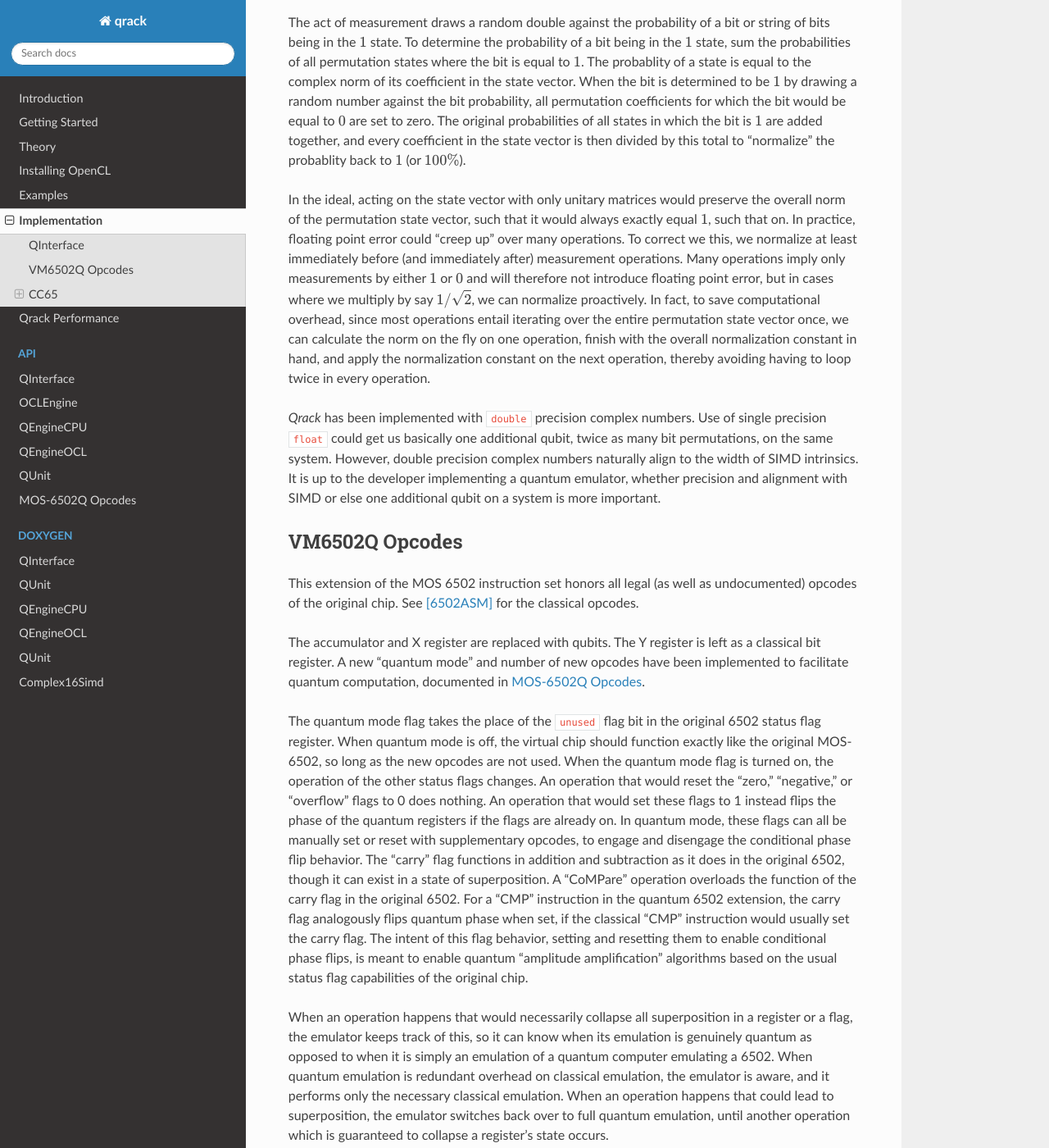
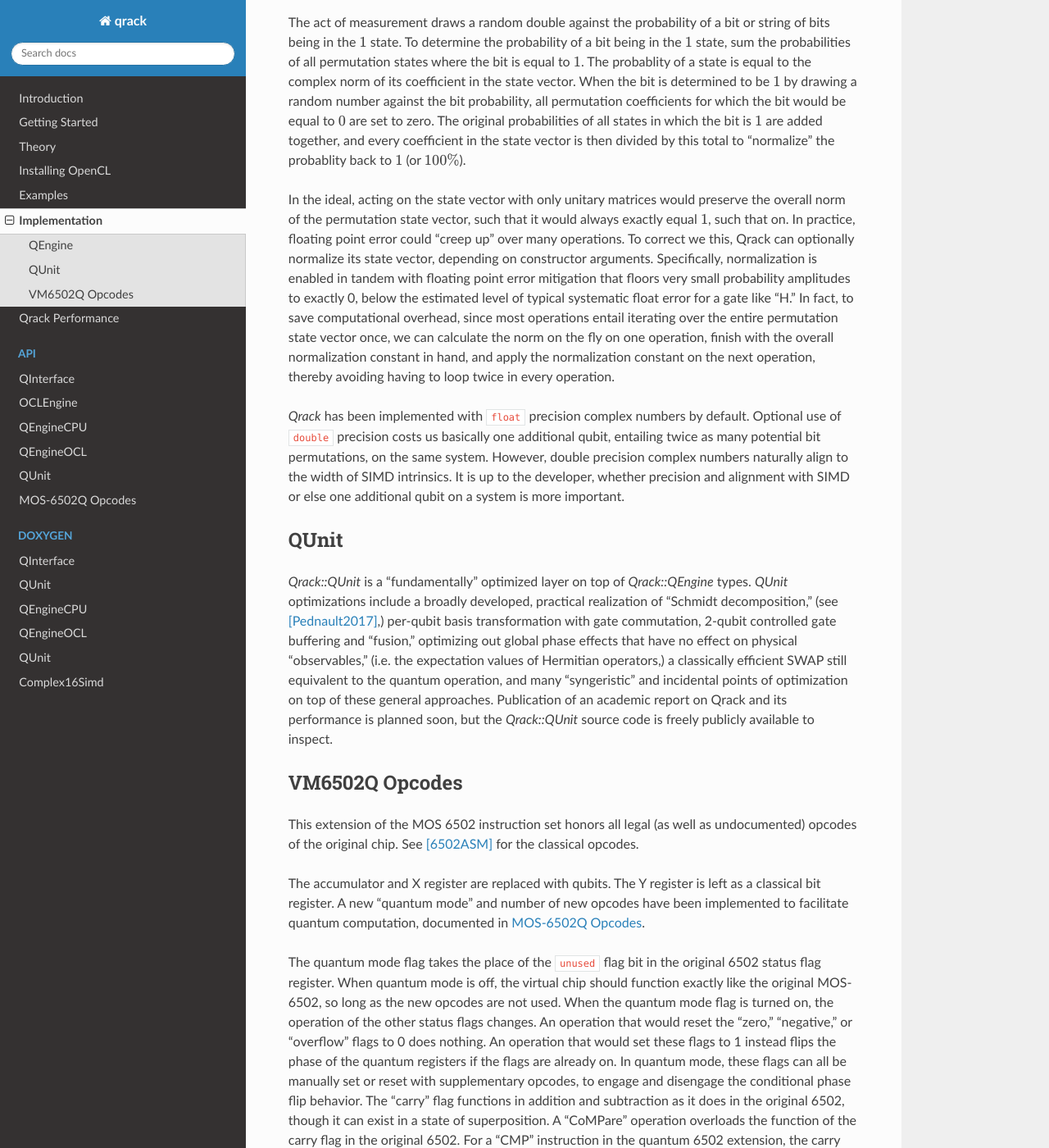
Before and after one commit to vm6502q/qrack.github.io, a Sphinx documentation site: the page built from docs/implementation.rst, in a window 1280 px wide and 1400 px high, scrolled down 944 px. Shown: the whole window at 82% size. Built offline with Sphinx 7.4.7 and the Read the Docs theme 2.0.0, drawn with Linux system fonts in a browser that asks for light colours; some of the changed text lies outside the part shown.

Commit message:
API and 'Implementation' updates

```diff
--- a/docs/implementation.rst
+++ b/docs/implementation.rst
@@ -1,10 +1,10 @@
 Implementation
 ==============
 
-QInterface
+QEngine
 --------------------------------
 
-A `Qrack::QInterface` stores a set of permutation basis complex number coefficients and operates on them with bit gates and register-like methods.
+A `Qrack::QEngine` stores a set of permutation basis complex number coefficients and operates on them with bit gates and register-like methods.
 
 The state vector indicates the probability and phase of all possible pure bit permutations, numbered from :math:`0` to :math:`2^N-1`, by simple binary counting. All operations except measurement should be "unitary," except measurement. They should be representable as a unitary matrix acting on the state vector. Measurement, and methods that involve measurement, should be the only operations that break unitarity. As a rule-of-thumb, this means an operation that doesn't rely on measurement should be "reversible." That is, if a unitary operation is applied to the state, their must be a unitary operation to map back from the output to the exact input. In practice, this means that most gate and register operations entail simply direct exchange of state vector coefficients in a one-to-one manner. (Sometimes, operations involve both a one-to-one exchange and a measurement, like the `QInterface::SetBit` method, or the logical comparison methods.)
 
@@ -14,9 +14,14 @@ To determine how state vector coefficients should be exchanged in register-wise
 
 The act of measurement draws a random double against the probability of a bit or string of bits being in the :math:`1` state. To determine the probability of a bit being in the :math:`1` state, sum the probabilities of all permutation states where the bit is equal to :math:`1`. The probablity of a state is equal to the complex norm of its coefficient in the state vector. When the bit is determined to be :math:`1` by drawing a random number against the bit probability, all permutation coefficients for which the bit would be equal to :math:`0` are set to zero. The original probabilities of all states in which the bit is :math:`1` are added together, and every coefficient in the state vector is then divided by this total to "normalize" the probablity back to :math:`1` (or :math:`100\%`).
 
-In the ideal, acting on the state vector with only unitary matrices would preserve the overall norm of the permutation state vector, such that it would always exactly equal :math:`1`, such that on. In practice, floating point error could "creep up" over many operations. To correct we this, we normalize at least immediately before (and immediately after) measurement operations. Many operations imply only measurements by either :math:`1` or :math:`0` and will therefore not introduce floating point error, but in cases where we multiply by say :math:`1/\sqrt{2}`, we can normalize proactively. In fact, to save computational overhead, since most operations entail iterating over the entire permutation state vector once, we can calculate the norm on the fly on one operation, finish with the overall normalization constant in hand, and apply the normalization constant on the next operation, thereby avoiding having to loop twice in every operation.
+In the ideal, acting on the state vector with only unitary matrices would preserve the overall norm of the permutation state vector, such that it would always exactly equal :math:`1`, such that on. In practice, floating point error could "creep up" over many operations. To correct we this, Qrack can optionally normalize its state vector, depending on constructor arguments. Specifically, normalization is enabled in tandem with floating point error mitigation that floors very small probability amplitudes to exactly 0, below the estimated level of typical systematic float error for a gate like "H." In fact, to save computational overhead, since most operations entail iterating over the entire permutation state vector once, we can calculate the norm on the fly on one operation, finish with the overall normalization constant in hand, and apply the normalization constant on the next operation, thereby avoiding having to loop twice in every operation.
 
-`Qrack` has been implemented with ``double`` precision complex numbers. Use of single precision ``float`` could get us basically one additional qubit, twice as many bit permutations, on the same system. However, double precision complex numbers naturally align to the width of SIMD intrinsics. It is up to the developer implementing a quantum emulator, whether precision and alignment with SIMD or else one additional qubit on a system is more important.
+`Qrack` has been implemented with ``float`` precision complex numbers by default. Optional use of ``double`` precision costs us basically one additional qubit, entailing twice as many potential bit permutations, on the same system. However, double precision complex numbers naturally align to the width of SIMD intrinsics. It is up to the developer, whether precision and alignment with SIMD or else one additional qubit on a system is more important.
+
+QUnit
+--------------------------------
+
+`Qrack::QUnit` is a "fundamentally" optimized layer on top of `Qrack::QEngine` types. `QUnit` optimizations include a broadly developed, practical realization of "Schmidt decomposition," (see [Pednault2017]_,) per-qubit basis transformation with gate commutation, 2-qubit controlled gate buffering and "fusion," optimizing out global phase effects that have no effect on physical "observables," (i.e. the expectation values of Hermitian operators,) a classically efficient SWAP still equivalent to the quantum operation, and many "syngeristic" and incidental points of optimization on top of these general approaches. Publication of an academic report on Qrack and its performance is planned soon, but the `Qrack::QUnit` source code is freely publicly available to inspect.
 
 VM6502Q Opcodes
 ---------------
@@ -28,14 +33,6 @@ The quantum mode flag takes the place of the ``unused`` flag bit in the original
 
 When an operation happens that would necessarily collapse all superposition in a register or a flag, the emulator keeps track of this, so it can know when its emulation is genuinely quantum as opposed to when it is simply an emulation of a quantum computer emulating a 6502. When quantum emulation is redundant overhead on classical emulation, the emulator is aware, and it performs only the necessary classical emulation. When an operation happens that could lead to superposition, the emulator switches back over to full quantum emulation, until another operation which is guaranteed to collapse a register's state occurs.
 
-CC65
-----
+.. target-notes::
 
-An assembler for the vm6502q project has been implemented by extending the instruction set of the MOS-6502. To implement the assembler, one can duplicate an assembler implementation for the 6502 and add the new instruction symbols and binary values to the table of implemented instructions.
-
-.. _c-syntax-enhancements-ref:
-
-C Syntax Enhancements
-~~~~~~~~~~~~~~~~~~~~~
-
-New higher level syntax extensions are under development using the CC65 C compiler for the 6502. These syntax extensions will leverage the quantum parallel LoaD Accumulator ("LDA") instruction, quantum paralell ADd with Carry ("ADC") instruction, and quantum parallel SuBtract with Carry ("SBC") instruction, as well as the amplitude amplification capabilities of vm6502q, using the modified behavior of status flags in "quantum mode." More is to follow soon.
+.. [Pednault2017] `Pednault, Edwin, et al. "Breaking the 49-qubit barrier in the simulation of quantum circuits." arXiv preprint arXiv:1710.05867 (2017). <https://arxiv.org/abs/1710.05867>`_
```
Also changed, not shown: docs/api/qinterface.rst (+34 -7 lines), docs/index.rst (+3 -5 lines).
